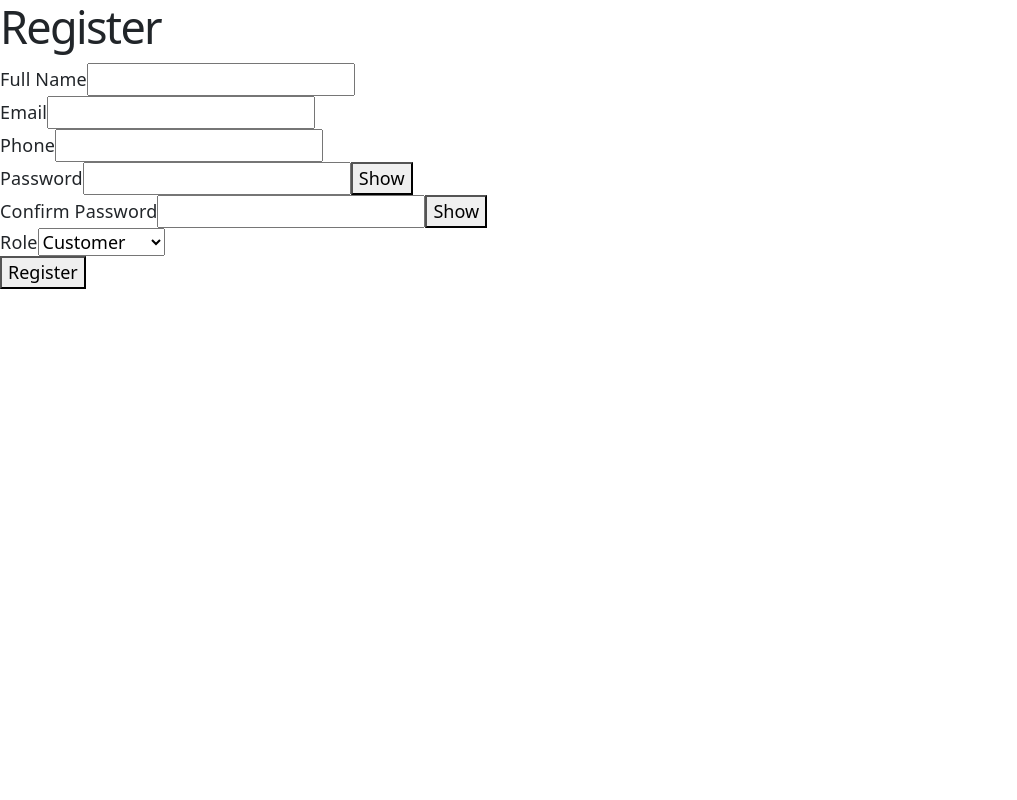
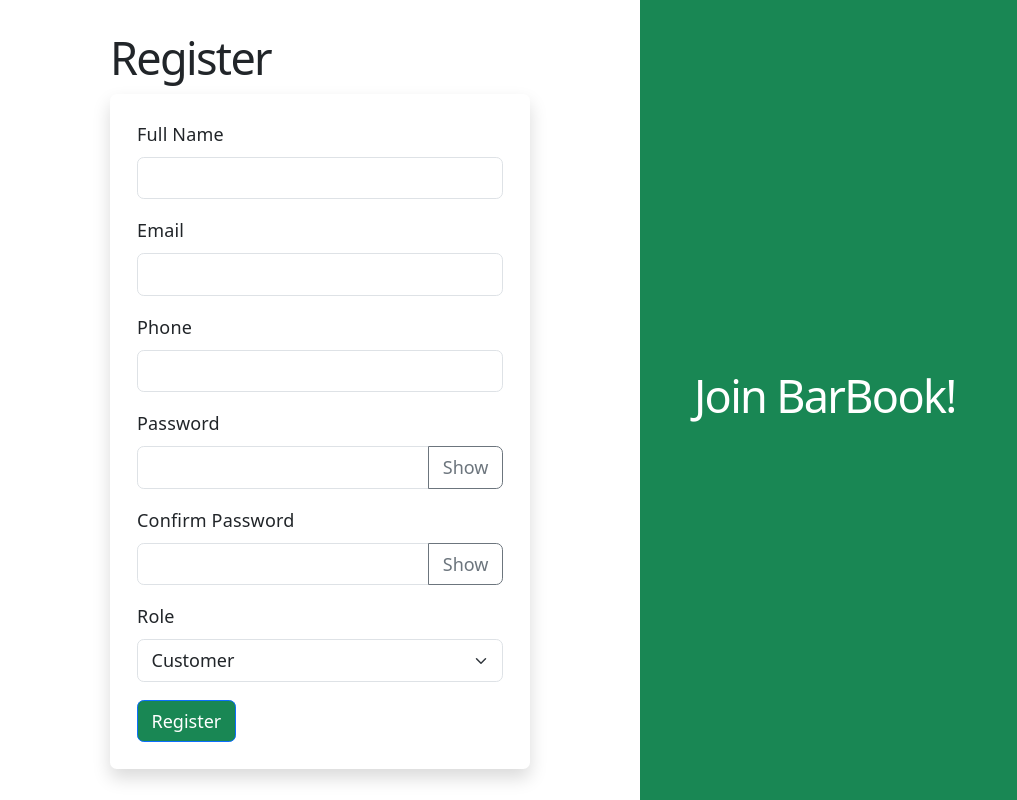
Before and after one commit to FahimFoysalEmon/booking-service, a React (Vite) app in the folder frontend/slot-booking-frontend/: page /register in a window 1280 px wide. Shown: the whole page, without its empty margins (0-1017 px from the left). Built offline with nearby package versions, Linux system fonts and the light colour scheme; no server answers.

Commit message:
registration page done with bootstrap

```diff
--- a/frontend/slot-booking-frontend/src/pages/LoginPage.jsx
+++ b/frontend/slot-booking-frontend/src/pages/LoginPage.jsx
@@ -35,11 +35,14 @@
     }
   }
 
+
+
   return (
     <Container fluid className="min-vh-100">
       <Row className="min-vh-100">
 
-        <Col md={6} className="d-flex align-items-center justify-content-center p-4">
+        {/* LEFT */}
+        <col md={6} className="d-flex align-items-center justify-content-center p-4">
           <div style={{ width: "100%", maxWidth: "420px" }}>
             <h1 className="mb-1">BarBook</h1>
             <p className="text-muted mb-4">Sign in to book your next visit!</p>
@@ -47,69 +50,93 @@
             {error && <Alert variant="danger">{error}</Alert>}
 
             <Card className="border-0 shadow p-4">
+              <Form onSubmit={handleSubmit}>
+              </Form>
+            </Card>
+          </div>
+        </col>
+      </Row>
+    </Container>
+  )
 
-              <Form onSubmit={handleSubmit}>
+  // return (
+  //   <Container fluid className="min-vh-100">
+  //     <Row className="min-vh-100">
 
-                <Form.Group className="mb-3" controlId="loginEmail">
-                  <Form.Label>Email</Form.Label>
-                  <Form.Control
-                    type="email"
-                    value={email}
-                    onChange={(e) => setEmail(e.target.value)}
-                    required
-                    placeholder="Enter email"
-                  />
-                </Form.Group>
+  //       <Col md={6} className="d-flex align-items-center justify-content-center p-4">
+  //         <div style={{ width: "100%", maxWidth: "420px" }}>
+  //           <h1 className="mb-1">BarBook</h1>
+  //           <p className="text-muted mb-4">Sign in to book your next visit!</p>
 
-                <Form.Group className="mb-3" controlId="loginPassword">
-                  <Form.Label>Password</Form.Label>
-                  <InputGroup>
-                    <Form.Control
-                      type={showPassword ? "text" : "password"}
-                      value={password}
-                      onChange={(e) => setPassword(e.target.value)}
-                      required
-                      placeholder="Enter password"
-                    />
-                    <Button
-                      variant="outline-secondary"
-                      type="button"
-                      onClick={() => setShowPassword(!showPassword)}
-                    >
-                      {showPassword ? "Hide" : "Show"}
-                    </Button>
-                  </InputGroup>
-                </Form.Group>
+  //           {error && <Alert variant="danger">{error}</Alert>}
 
-                <Button variant="primary" type="submit" className="bg-success w-100">
-                  Login
-                </Button>
-              </Form>
+  //           <Card className="border-0 shadow p-4">
 
-            </Card>
+  //             <Form onSubmit={handleSubmit}>
+
+  //               <Form.Group className="mb-3" controlId="loginEmail">
+  //                 <Form.Label>Email</Form.Label>
+  //                 <Form.Control
+  //                   type="email"
+  //                   value={email}
+  //                   onChange={(e) => setEmail(e.target.value)}
+  //                   required
+  //                   placeholder="Enter email"
+  //                 />
+  //               </Form.Group>
+
+  //               <Form.Group className="mb-3" controlId="loginPassword">
+  //                 <Form.Label>Password</Form.Label>
+  //                 <InputGroup>
+  //                   <Form.Control
+  //                     type={showPassword ? "text" : "password"}
+  //                     value={password}
+  //                     onChange={(e) => setPassword(e.target.value)}
+  //                     required
+  //                     placeholder="Enter password"
+  //                   />
+  //                   <Button
+  //                     variant="outline-secondary"
+  //                     type="button"
+  //                     onClick={() => setShowPassword(!showPassword)}
+  //                   >
+  //                     {showPassword ? "Hide" : "Show"}
+  //                   </Button>
+  //                 </InputGroup>
+  //               </Form.Group>
+
+  //               <Button variant="primary" type="submit" className="bg-success w-100">
+  //                 Login
+  //               </Button>
+  //             </Form>
+
+  //           </Card>
 
 
 
-            <p className="mt-3 mb-0">
-              New here? <Link to="/register">Create account</Link>
-            </p>
-          </div>
-        </Col>
+  //           <p className="mt-3 mb-0">
+  //             New here? <Link to="/register">Create account</Link>
+  //           </p>
+  //         </div>
+  //       </Col>
 
-        <Col md={6} className="bg-success text-white d-flex align-items-center p-5">
-          <div>
-            <h1 className="text-white mb-4">What you can do here!</h1>
-            <p>Book a shop visit in a few clicks.</p>
-            <p>1. Choose a shop</p>
-            <p>2. Pick a service and time</p>
-            <p>3. Confirm your booking</p>
-          </div>
-        </Col>
-      </Row>
+  //       <Col md={6} className="bg-success text-white d-flex align-items-center p-5">
+  //         <div>
+  //           <h1 className="text-white mb-4">What you can do here!</h1>
+  //           <p>Book a shop visit in a few clicks.</p>
+  //           <p>1. Choose a shop</p>
+  //           <p>2. Pick a service and time</p>
+  //           <p>3. Confirm your booking</p>
+  //         </div>
+  //       </Col>
+  //     </Row>
 
 
 
 
-    </Container>
-  )
+  //   </Container>
+  // )
+
+
+
 }
--- a/frontend/slot-booking-frontend/src/pages/RegisterPage.jsx
+++ b/frontend/slot-booking-frontend/src/pages/RegisterPage.jsx
@@ -2,6 +2,8 @@
 import { useNavigate } from "react-router-dom"; //to navigate to the home page
 import api from "../lib/api";
 import { saveToken } from "../lib/token"; //to save the token to the local storage
+import { Container, Row, Col, Card, Button, Form, Alert, Spinner, InputGroup, FormControl, FormLabel, Toast } from "react-bootstrap";
+
 
 export default function RegisterPage() {
 
@@ -35,79 +37,124 @@
       navigate("/login");
       console.log("Registration Successful");
     } catch (error) {
+      setTimeout(() => setError(""), 3000);
       setError(error.response?.data?.message || "Registration failed");
     }
   }
 
 
   return (
-    <div>
-      <h1>Register</h1>
+    <Container fluid className="min-vh-100">
 
+      <Row className="min-vh-100">
+
+
+        {/* FIRST COLUMN */}
+        <Col md={6} className="d-flex align-items-center justify-content-center p-4">
+
+<div style={{width : "100%", maxWidth : "420px"}}>
+
+          <h1 >Register</h1>
+
+
+          <Card className="border-0 shadow p-4">
           <form onSubmit={handleSubmit}>
-        <div>
-          <label>Full Name</label>
-          <input
+            <Form.Group className="mb-3">
+              <Form.Label>Full Name</Form.Label>
+              <Form.Control
                 type="text"
                 value={fullName}
                 onChange={(e) => setFullName(e.target.value)}
               />
-        </div>
-        <div>
-          <label>Email</label>
-          <input
+            </Form.Group>
+            <Form.Group className="mb-3">
+              <Form.Label>Email</Form.Label>
+              <Form.Control
                 type="email"
                 value={email}
                 onChange={(e) => setEmail(e.target.value)}
               />
-        </div>
-        <div>
-          <label>Phone</label>
-          <input
+            </Form.Group>
+            <Form.Group className="mb-3">
+              <Form.Label>Phone</Form.Label>
+              <Form.Control
                 type="text"
                 value={phone}
                 onChange={(e) => setPhone(e.target.value)}
               />
-        </div>
-        <div>
-          <label>Password</label>
-          <input
+            </Form.Group>
+            <Form.Group className="mb-3">
+              <Form.Label>Password</Form.Label>
+              <InputGroup>
+              <Form.Control
                 type={showPassword ? "text" : "password"}
                 value={password}
                 onChange={(e) => setPassword(e.target.value)}
               />
-          <button
+              <Button
+              variant="outline-secondary"
                 type="button"
                 onClick={() => setShowPassword(!showPassword)}
               >
                 {showPassword ? "Hide" : "Show"}
-          </button>
-        </div>
-        <div>
-          <label>Confirm Password</label>
-          <input
+              </Button>
+              </InputGroup>
+            </Form.Group>
+            <Form.Group className="mb-3">
+              <Form.Label>Confirm Password</Form.Label>
+              <InputGroup>
+              <Form.Control
                 type={showConfirmPassword ? "text" : "password"}
                 value={confirmPassword}
                 onChange={(e) => setConfirmPassword(e.target.value)}
               />
-          <button
+              <Button
+                variant="outline-secondary"
                 type="button"
                 onClick={() => setShowConfirmPassword(!showConfirmPassword)}
               >
                 {showConfirmPassword ? "Hide" : "Show"}
-          </button>
-        </div>
-        <div>
-          <label>Role</label>
-          <select value={role} onChange={(e) => setRole(e.target.value)}>
+              </Button>
+              </InputGroup>
+            </Form.Group>
+            <Form.Group className="mb-3">
+              <Form.Label>Role</Form.Label>
+              <Form.Select value={role} onChange={(e) => setRole(e.target.value)}>
                 <option value="CUSTOMER">Customer</option>
                 <option value="SHOP_OWNER">Shop Owner</option>
-          </select>
+              </Form.Select>
+            </Form.Group>
+            <Button className="bg-success" type="submit">Register</Button>
+          </form>
+          </Card>
+
+          <Toast autohide delay={3000} show={!!error} bg="danger" className="position-fixed top-0 end-0 m-3 text-white" onClose={() => setError("")}>
+            <Toast.Body>
+              {error}
+            </Toast.Body>
+          </Toast>
           </div>
-        <button type="submit">Register</button>
-      </form>
 
-      {error && <p style={{ color: "red" }}>{error}</p>}
-    </div>
+
+
+        </Col>
+
+
+        {/* SECOND COLUMN */}
+
+        <Col md={6} className="d-flex bg-success text-white align-items-center p-5">
+          <h1>Join BarBook!</h1>
+
+        </Col>
+
+      </Row>
+
+
+
+    </Container>
   );
+
+
+
+
 }
```
Lines whose indentation alone changed are shown as unchanged.
